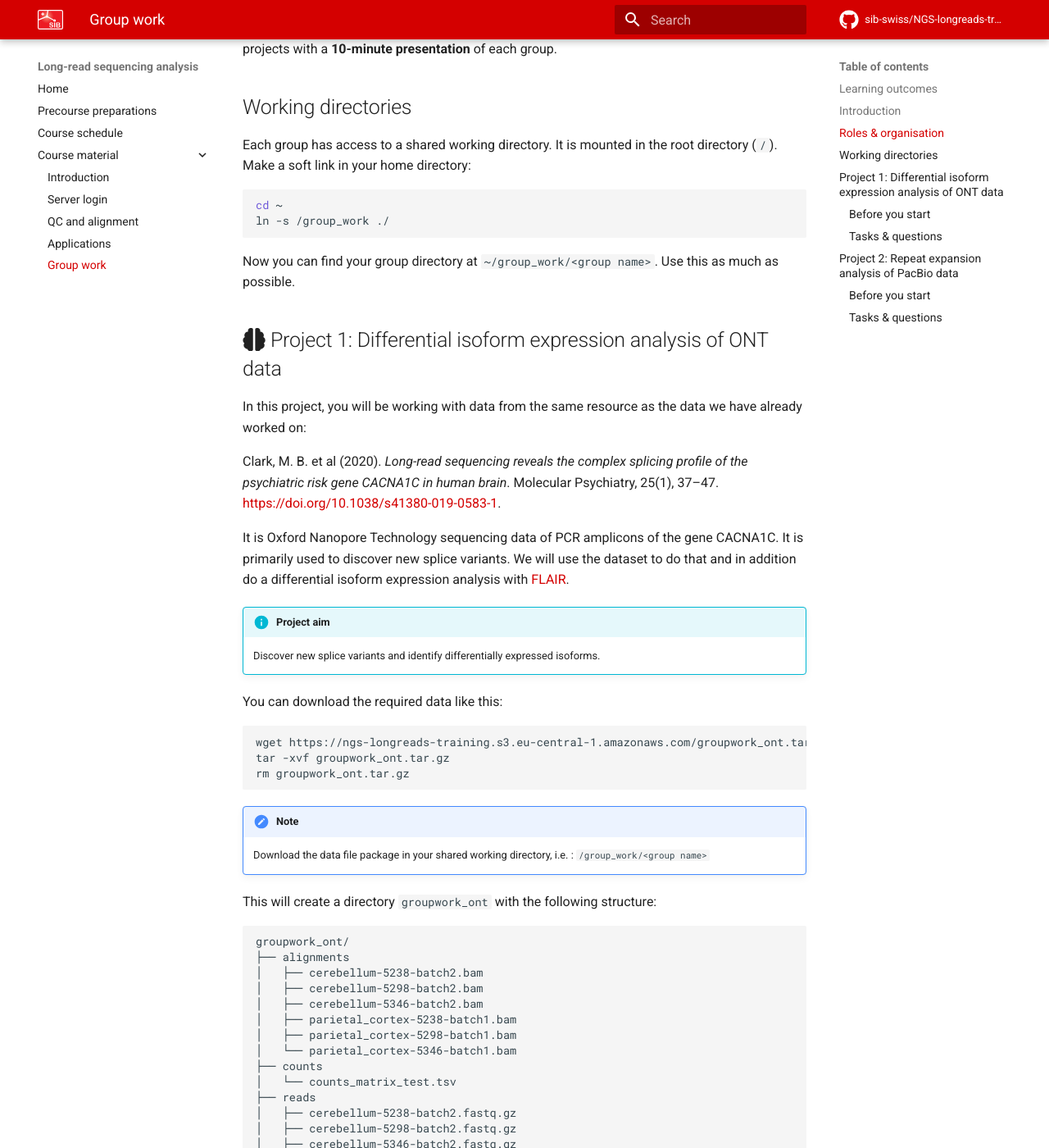
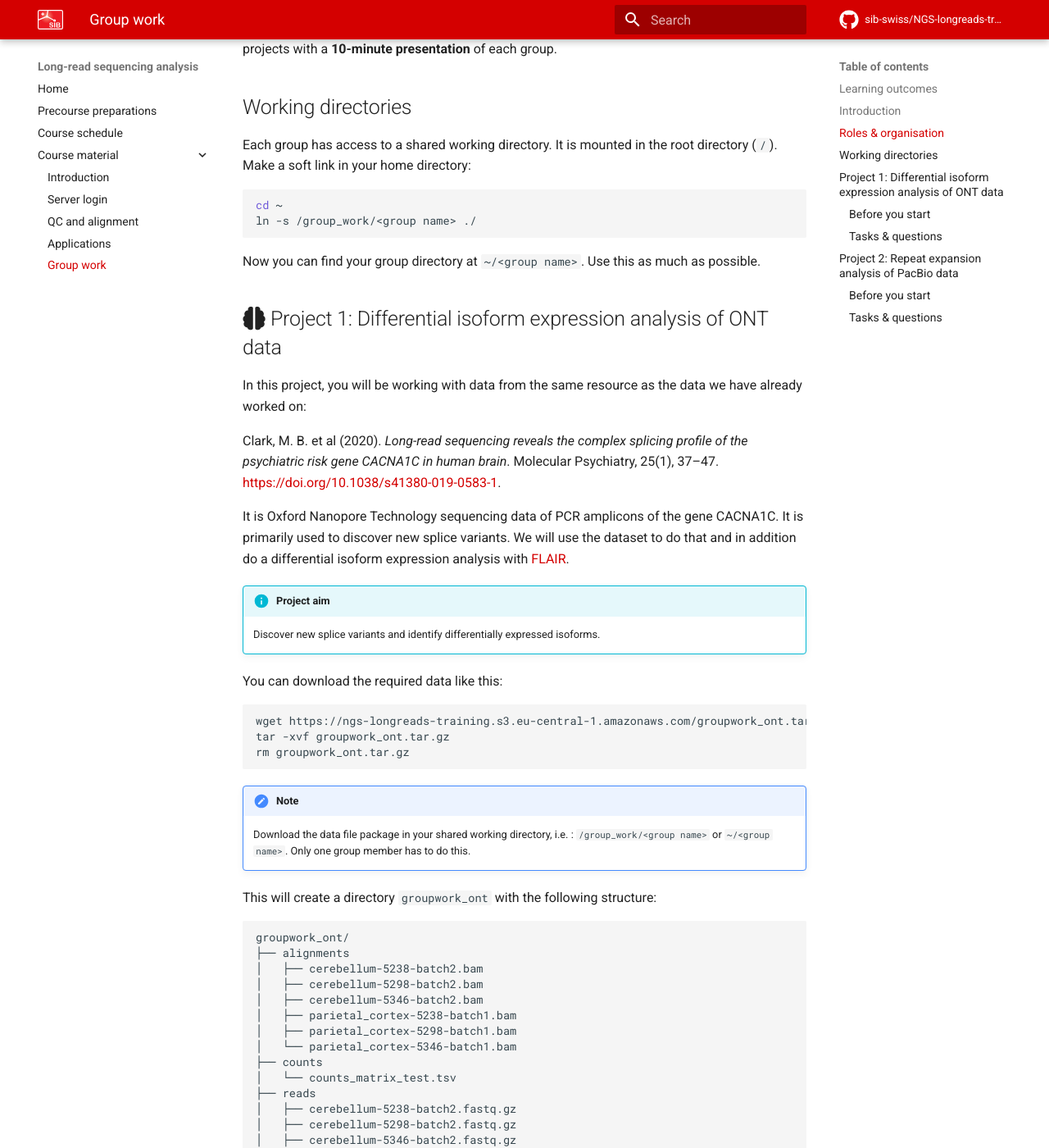
Before and after one commit to sib-swiss/NGS-longreads-training, an MkDocs documentation site: the page built from docs/course_material/group_work.md, in a window 1280 px wide and 1400 px high, scrolled down 1100 px. Shown: the whole window at 82% size. Built offline with MkDocs 1.6.1 and Material for MkDocs 9.7.7, drawn with Linux system fonts in a browser that asks for light colours; comment, search, counter and statistics services are not loaded; some of the changed text lies outside the part shown.

Commit message:
minor practical changes

````diff
--- a/docs/course_material/group_work.md
+++ b/docs/course_material/group_work.md
@@ -29,10 +29,10 @@ Each group has access to a shared working directory. It is mounted in the root d
 
 ```sh
 cd ~
-ln -s /group_work ./
+ln -s /group_work/<group name> ./
 ```
 
-Now you can find your group directory at `~/group_work/<group name>`. Use this as much as possible.
+Now you can find your group directory at `~/<group name>`. Use this as much as possible.
 
 ## :fontawesome-solid-brain: Project 1: Differential isoform expression analysis of ONT data
 
@@ -54,7 +54,7 @@ rm groupwork_ont.tar.gz
 ```
 
 !!! note
-    Download the data file package in your shared working directory, i.e. : `/group_work/<group name>`
+    Download the data file package in your shared working directory, i.e. : `/group_work/<group name>` or `~/<group name>`. Only one group member has to do this.
 
 This will create a directory `groupwork_ont` with the following structure:
 
@@ -157,7 +157,7 @@ rm groupwork_pacbio.tar.gz
 ```
 
 !!! note
-    Download the data file package in your shared working directory, i.e. : `/group_work/<group name>`
+    Download the data file package in your shared working directory, i.e. : `/group_work/<group name>` or `~/<group name>`. Only one group member has to do this.
 
 It has the following directory structure:
 
````
Also changed, not shown: docs/course_material/qc_alignment.md (+3 -5 lines).
